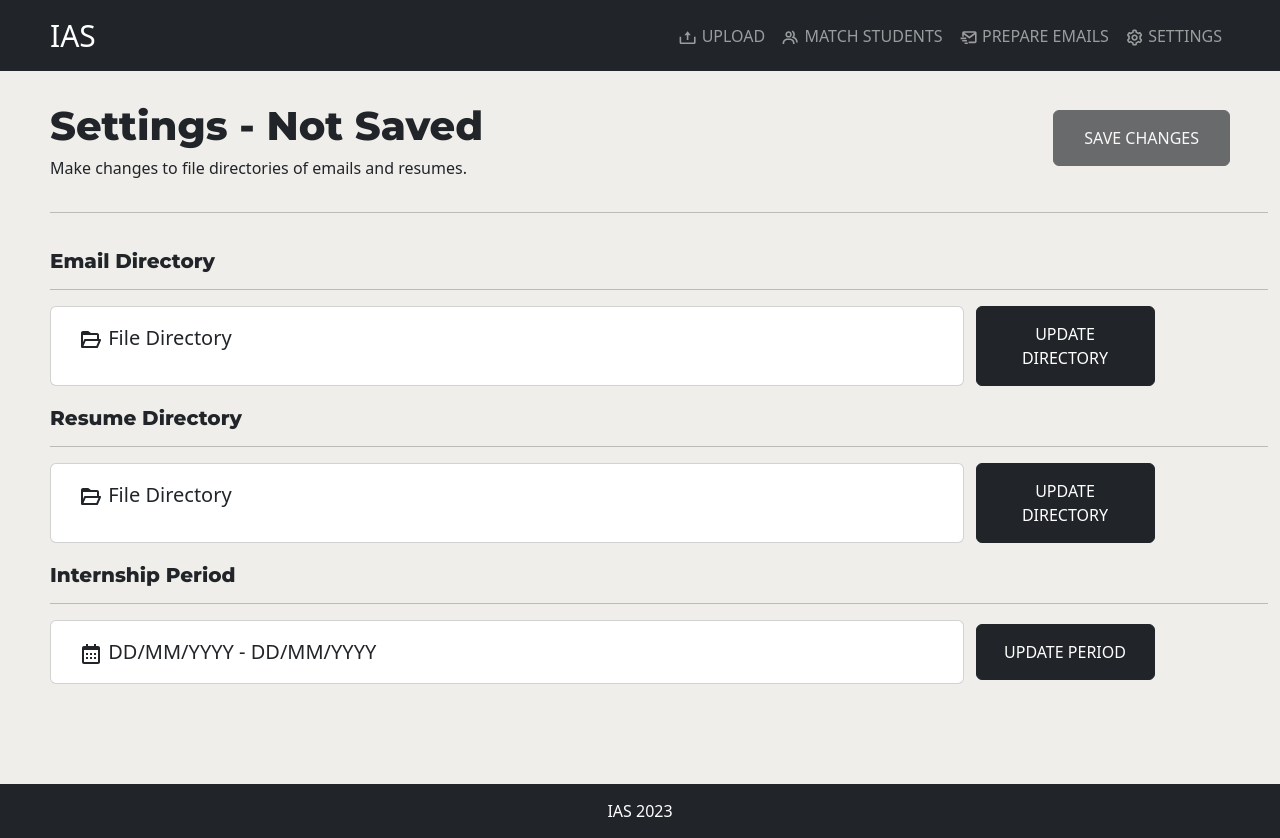
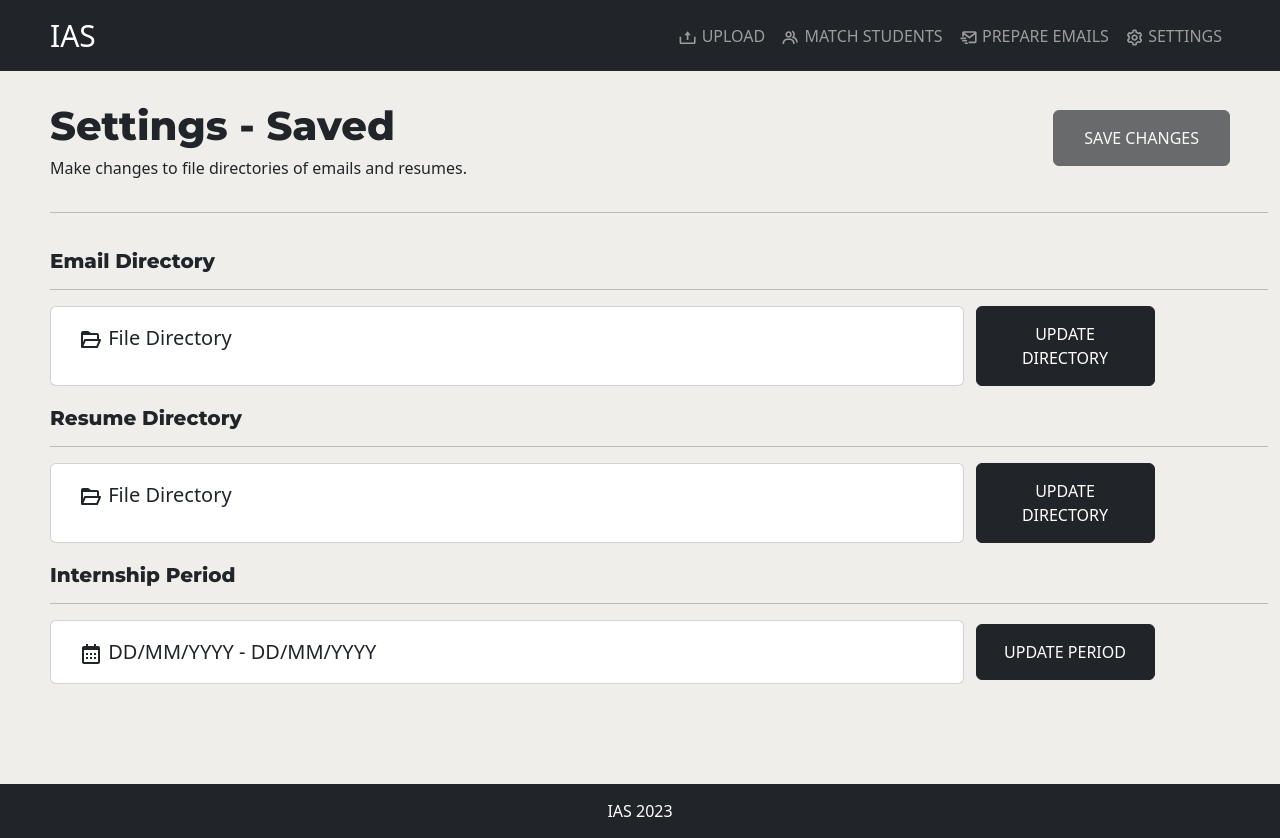
Before and after one commit to devops-assignment1-team1/ias, a React (Create React App) app in the folder frontend/: page /Settings in a window 1280 px wide. Built offline with nearby package versions, Linux system fonts and the light colour scheme; no server answers.

Commit message:
Fix code for title state

```diff
--- a/frontend/src/pages/Settings.js
+++ b/frontend/src/pages/Settings.js
@@ -20,7 +20,7 @@ import "../components/Settings/Settings.css"
 function Settings() {
 
     // States
-    const [title, setTitle] = useState("Settings - Not Saved"); //title
+    const [title, setTitle] = useState("Settings - Saved"); //title
     const [show, setShow] = useState(false); // date picker modal show
     const [showEmailDir, setShowEmailDir] = useState(false); // input modal show
     const [showResumeDir, setShowResumeDir] = useState(false); // input modal show
@@ -87,6 +87,7 @@ function Settings() {
             const monthEnd = String(end.month.index + 1).length === 1 ? "0" + String(end.month.index + 1) : String(end.month.index + 1);
             const endStr = dayEnd + "/" + monthEnd + "/" + String(end.year);
             setInternshipPeriod(startStr + " - " + endStr);
+            setTitle("Settings - Not Saved");
         };
     };
 
@@ -96,6 +97,7 @@ function Settings() {
     const handleCloseEmailDir = () => {
         setShowEmailDir(false);
         setEmailPath(document.getElementById("email-dir").value);
+        setTitle("Settings - Not Saved");
     };
 
     // Resume directory show/hide handler +
@@ -104,6 +106,7 @@ function Settings() {
     const handleCloseResumeDir = () => {
         setShowResumeDir(false);
         setResumePath(document.getElementById("resume-dir").value);
+        setTitle("Settings - Not Saved");
     };
 
     // Toast, reset states, upsert data
```
